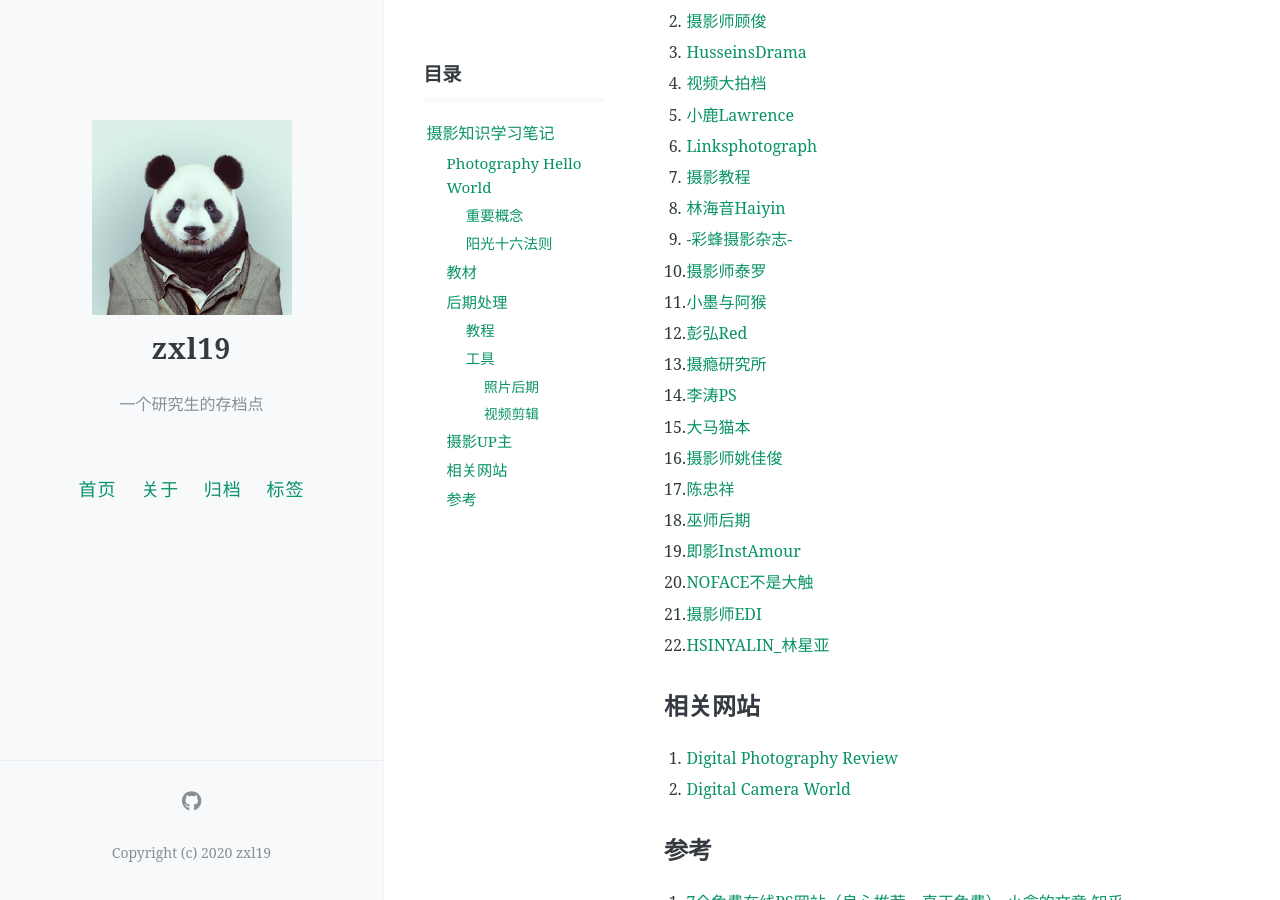
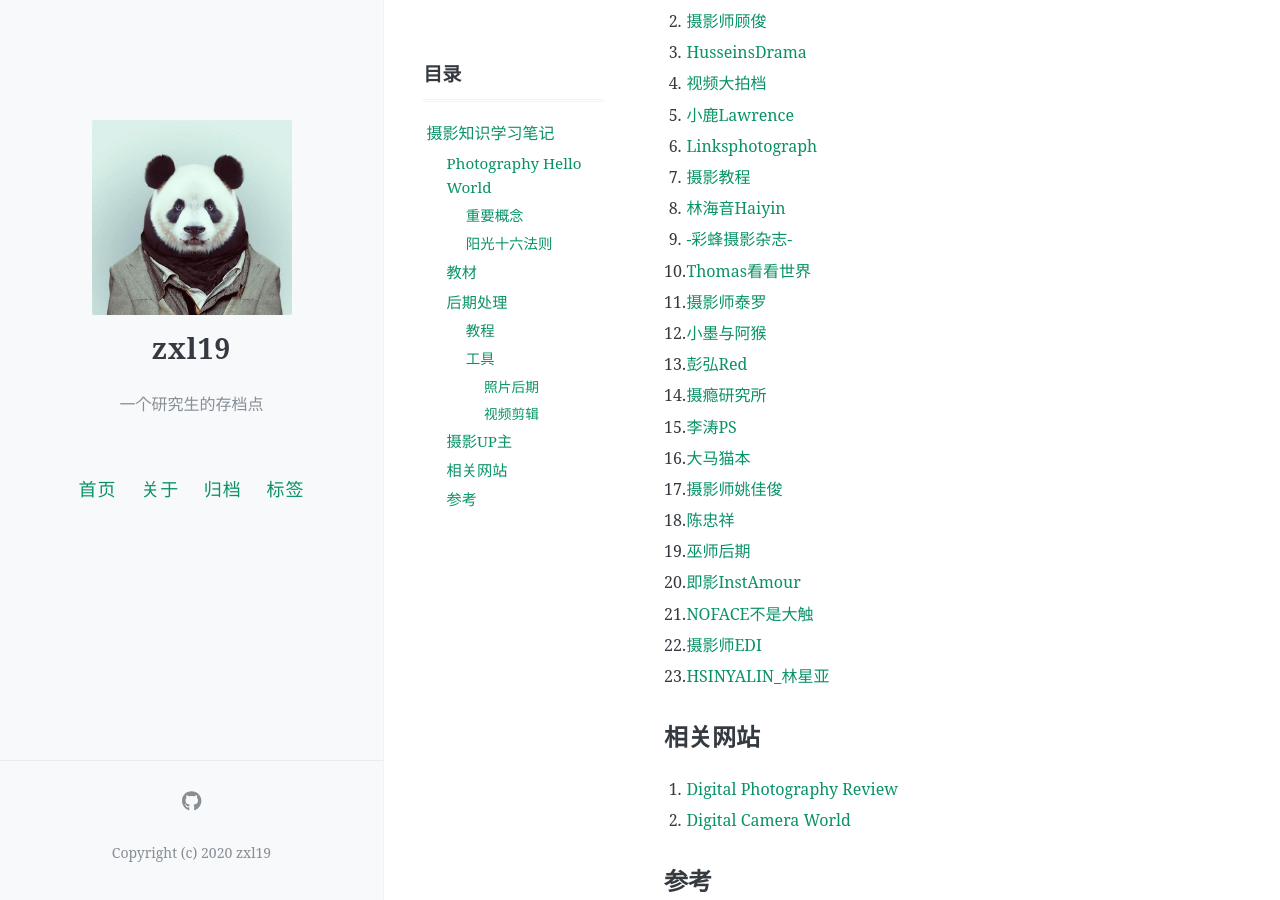
Before and after one commit to zxl19/zxl19.github.io, a Jekyll site: the page built from _posts/2021-08-03-photography-note.md, in a window 1280 px wide and 900 px high, scrolled down 2040 px. Built offline with Jekyll 4.4.1, drawn with Linux system fonts in a browser that asks for light colours; comment, search, counter and statistics services are not loaded.

Commit message:
Update Posts

```diff
--- a/_posts/2021-08-03-photography-note.md
+++ b/_posts/2021-08-03-photography-note.md
@@ -91,19 +91,20 @@ pinned: false
 7. [摄影教程](https://space.bilibili.com/86295604)
 8. [林海音Haiyin](https://space.bilibili.com/351739137)
 9. [-彩蜂摄影杂志-](https://space.bilibili.com/318355178)
-10. [摄影师泰罗](https://space.bilibili.com/110683415)
-11. [小墨与阿猴](https://space.bilibili.com/25706078)
-12. [彭弘Red](https://space.bilibili.com/55801838)
-13. [摄瘾研究所](https://space.bilibili.com/245627923)
-14. [李涛PS](https://space.bilibili.com/85651824)
-15. [大马猫本](https://space.bilibili.com/44230905)
-16. [摄影师姚佳俊](https://space.bilibili.com/386460499)
-17. [陈忠祥](https://space.bilibili.com/238171819)
-18. [巫师后期](https://space.bilibili.com/105686205)
-19. [即影InstAmour](https://space.bilibili.com/14118905)
-20. [NOFACE不是大触](https://space.bilibili.com/4012943)
-21. [摄影师EDI](https://space.bilibili.com/84480709)
-22. [HSINYALIN_林星亚](https://space.bilibili.com/7695611)
+10. [Thomas看看世界](https://space.bilibili.com/277329684)
+11. [摄影师泰罗](https://space.bilibili.com/110683415)
+12. [小墨与阿猴](https://space.bilibili.com/25706078)
+13. [彭弘Red](https://space.bilibili.com/55801838)
+14. [摄瘾研究所](https://space.bilibili.com/245627923)
+15. [李涛PS](https://space.bilibili.com/85651824)
+16. [大马猫本](https://space.bilibili.com/44230905)
+17. [摄影师姚佳俊](https://space.bilibili.com/386460499)
+18. [陈忠祥](https://space.bilibili.com/238171819)
+19. [巫师后期](https://space.bilibili.com/105686205)
+20. [即影InstAmour](https://space.bilibili.com/14118905)
+21. [NOFACE不是大触](https://space.bilibili.com/4012943)
+22. [摄影师EDI](https://space.bilibili.com/84480709)
+23. [HSINYALIN_林星亚](https://space.bilibili.com/7695611)
 
 ## 相关网站
 
```
Also changed, not shown: _posts/2021-10-29-camera-note.md (+8 -6 lines).
